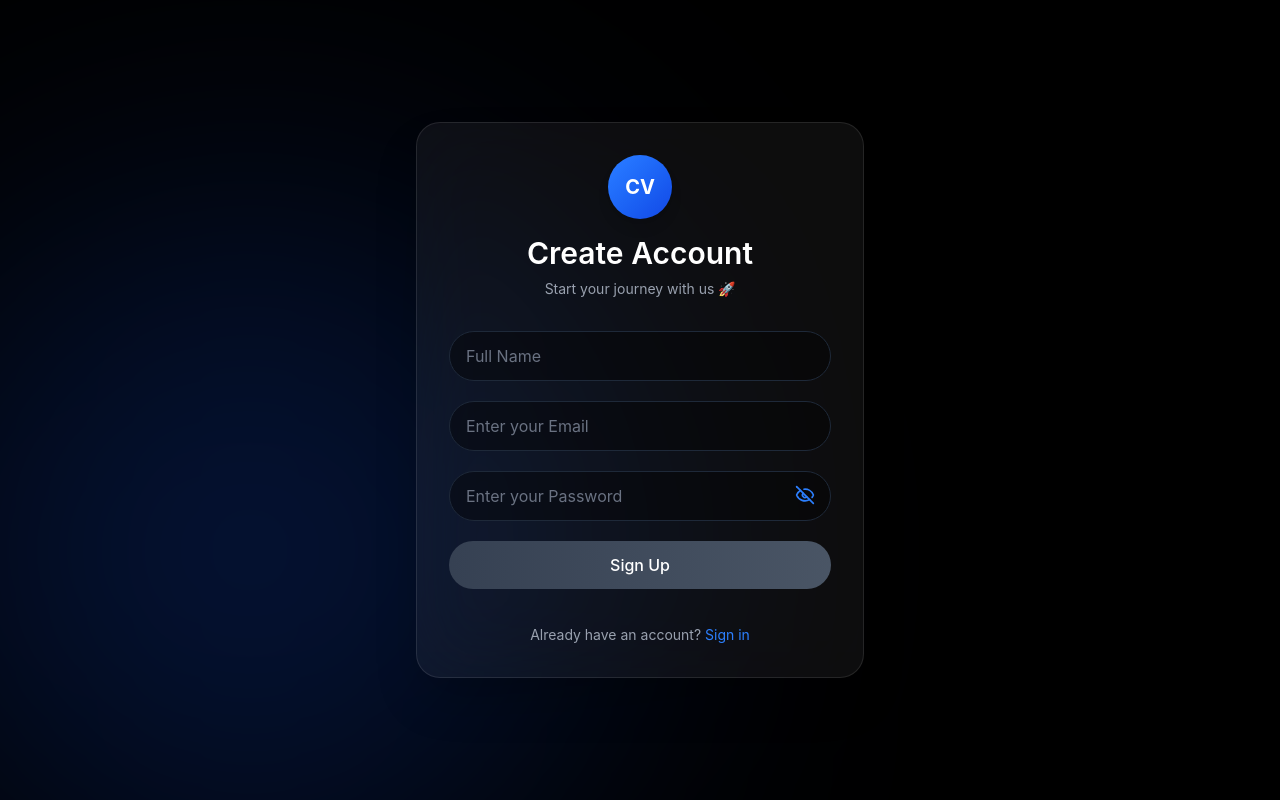
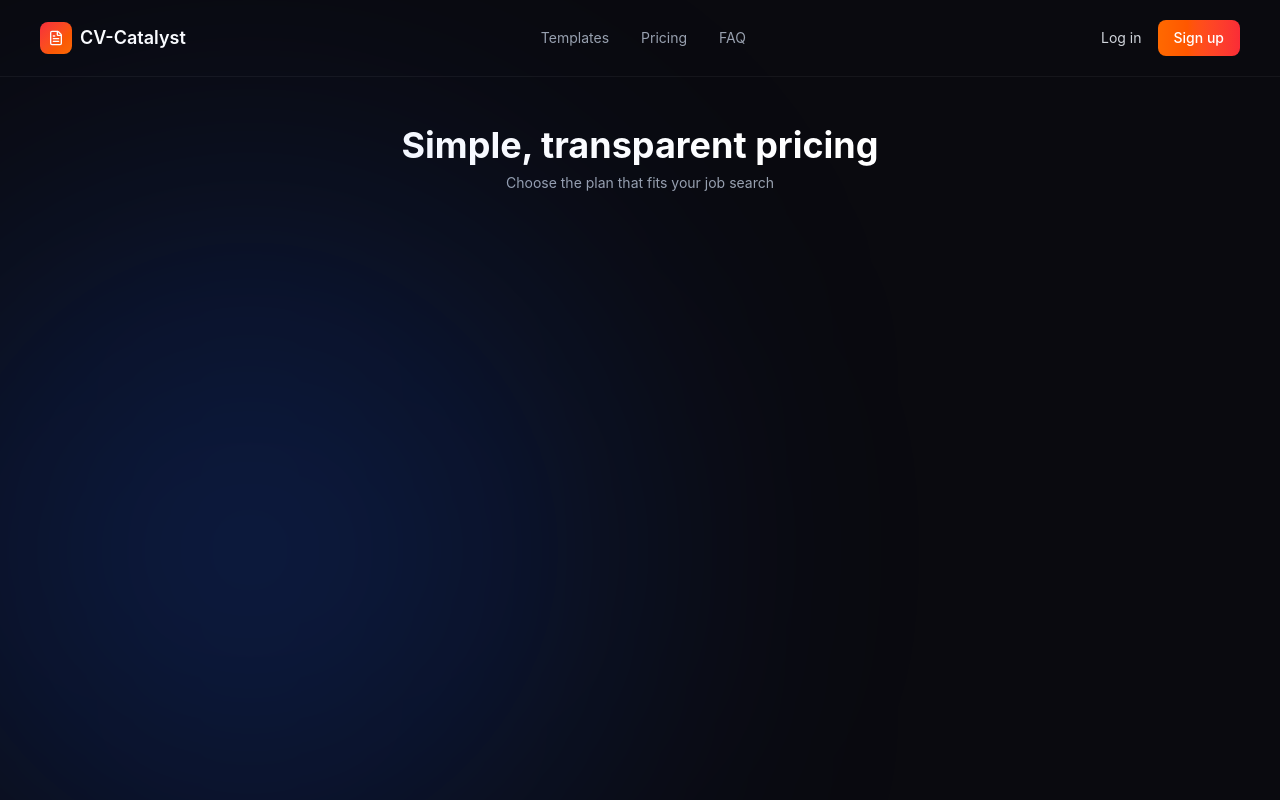
Before and after one commit to kripalsingh6/CV-Catalyst, a React (Vite) app in the folder Frontend/CV-Catalyst/: page / in a window 1280 px wide. Shown: the top 800 px of the page. Built offline with nearby package versions, Linux system fonts and the light colour scheme; no server answers.

Commit message:
build razorpay

```diff
--- a/Frontend/CV-Catalyst/src/App.jsx
+++ b/Frontend/CV-Catalyst/src/App.jsx
@@ -7,6 +7,7 @@
 // import { useState } from "react"
 // import axios from "axios";
 import { LoginPage } from "./pages/loginPage";
+import { PricingPage } from "./pages/pricePage";
 import { Signup } from "./pages/signupPage";
 
 
@@ -33,8 +34,7 @@ function App() {
   return(
 
     <>
-     <Signup></Signup>
-   <LoginPage></LoginPage>
+     <PricingPage></PricingPage>
     </>
 
   )
--- a/Frontend/CV-Catalyst/src/pages/pricePage.jsx
+++ b/Frontend/CV-Catalyst/src/pages/pricePage.jsx
@@ -74,11 +74,96 @@ export function PricingPage(){
                     { withCredentials: true }
                   );
 
+                  const options = {
+                    key: data.key,
+                    amount : data.currency || " INR",
+                    name : "CV-Catalyst",
+                    description : `Pro plan — ${billing === "monthly" ? "Monthly" : "Yearly"} `,
+                    order_id : data.orderId,
+                    prefill : {name: User?.name || "", email: User?.email || ""},
+                    theme: {color : "#ef4444"},
+                    handler : async (response)=>{
+                        try{
+                            await axios.post(
+                                `${api}/api/payment/verify`,
+                                {
+                                    razorpay_order_id: response.razorpay_order_id,
+                                    razorpay_payment_id: response.razorpay_payment_id,
+                                   razorpay_signature: response.razorpay_signature,
+                                   billingCycle: billing,
+                                },
+                                { withCredentials: true}
+
+                            );
+                            toast.success("Payment successful! Welcome to Pro");
+                            navigate("/dashboard");
+
+                        }catch(error){
+                            toast.error("Payment verification failed");
+                        }
+                    },
+                    modal : { ondismiss: ()=> setISProcessing(false)},
+                  };
+                  const rzp = new window.Razorpay(options);
+                  rzp.on("payment failed ",()=>{
+                    toast.error("Payment failed. Please try again");
+                    setISProcessing(false);
+                  });
+                  rzp.open();
 
             } catch (error) {
                 toast.error(error.response?.data?.message || "could not start payment");
             }finally{
                 setISProcessing(false);
             }
-        }
+        };
+
+        return (
+            <div className="min-h-screen bg-[#0a0a0f] text-white">
+                <Toaster position="top-right"></Toaster>
+                  <div className="absolute w-[700px] h-[700px] bg-blue-600/20 blur-[140px] rounded-full bottom-[-100px] left-[-100px]" />
+
+                {/* <div className="absolute w-[500px] h-[500px] bg-orange-500/10 blur-[120px] rounded-full top-[-100px] right-[-100px]" /> */}
+
+                {/* Header */}
+                <header className="flex items-center justify-between px-6 md:px-10 py-5 border-b border-white/5">
+                 <div className="flex items-center gap-2">
+                    <div className="w-8 h-8 rounded-lg bg-gradient-to-br from-red-500 to-orange-500 flex items-center justify-center">
+                        <FileText
+                        onClick={()=>navigate("/dashbord")}
+                        className="h-4 w-4 text-white cursor-pointer"></FileText>
+                    </div>
+                    <span
+                    className="text-lg font-semibold cursor-pointer">CV-Catalyst</span>
+                 </div>
+                  <nav className="hidden md:flex items-center gap-8 text-sm text-gray-400">
+                     <a href="#" className="hover:text-white transition-colors">Templates</a>
+                      <a href="#" className="hover:text-white transition-colors">Pricing</a>
+                      <a href="#" className="hover:text-white transition-colors">FAQ</a>
+                  </nav>
+
+                  <div className="flex item-center gap-4">
+                    <button
+                    onClick={()=>navigate("/login")}
+                    className="text-sm text-gray-300 hover:text-white transition-colors cursor-pointer">
+                        Log in
+                    </button>
+                    <button
+                    onClick={()=>navigate("/signup")}
+                    className="bg-gradient-to-r from-orange-500 to-red-500 text-white text-sm font-medium px-4 py-2 rounded-lg hover:opacity-90 transition cursor-pointer">
+                        Sign up
+                    </button>
+                  </div>
+                </header>
+
+                {/* Pricing section */}
+                <main className="px-6 md:px-10 py-12 max-w-6xl mx-auto">
+                    <div className="text-center mb-4">
+                        <h1 className="text-3xl md:text-4xl font-bold">Simple, transparent pricing</h1>
+                        <p className="text-gray-400 text-sm mt-2">Choose the plan that fits your job search</p>
+                    </div>
+                </main>
+            </div>
+        )
+
 }
```
